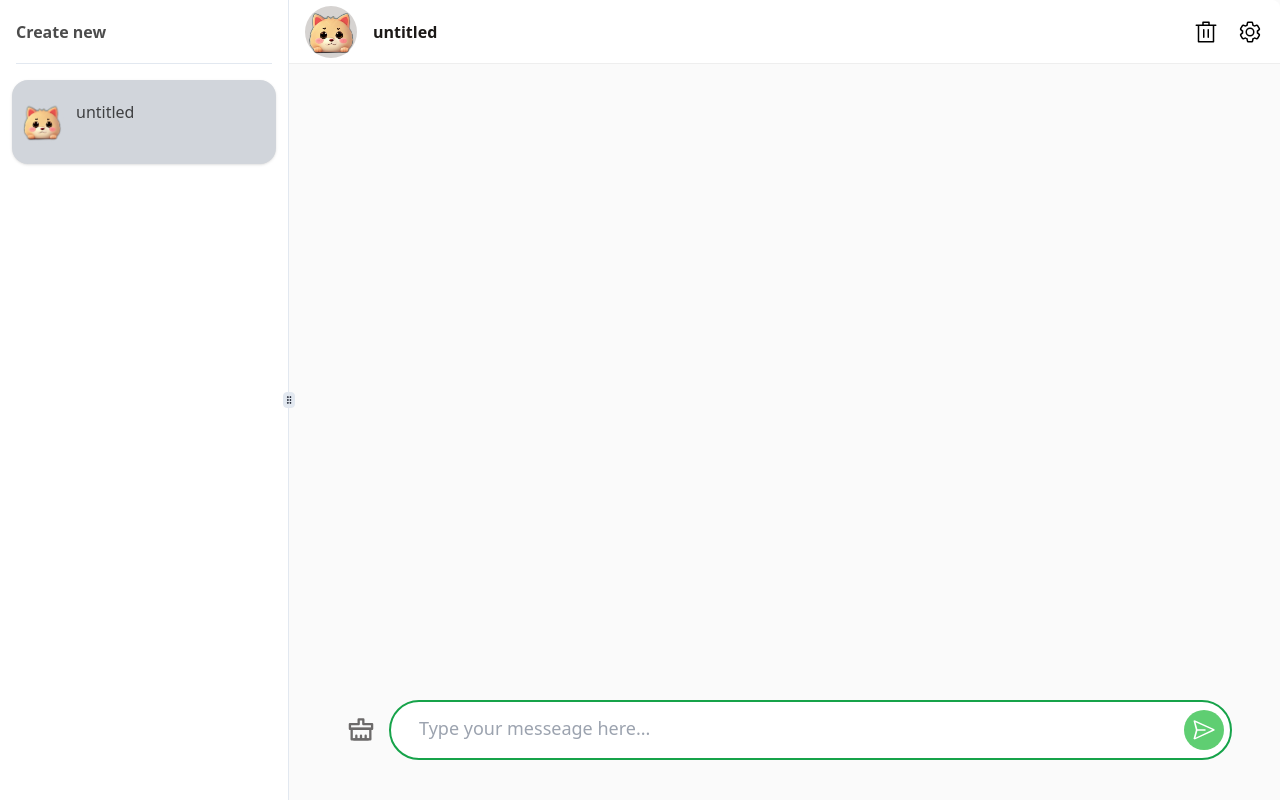
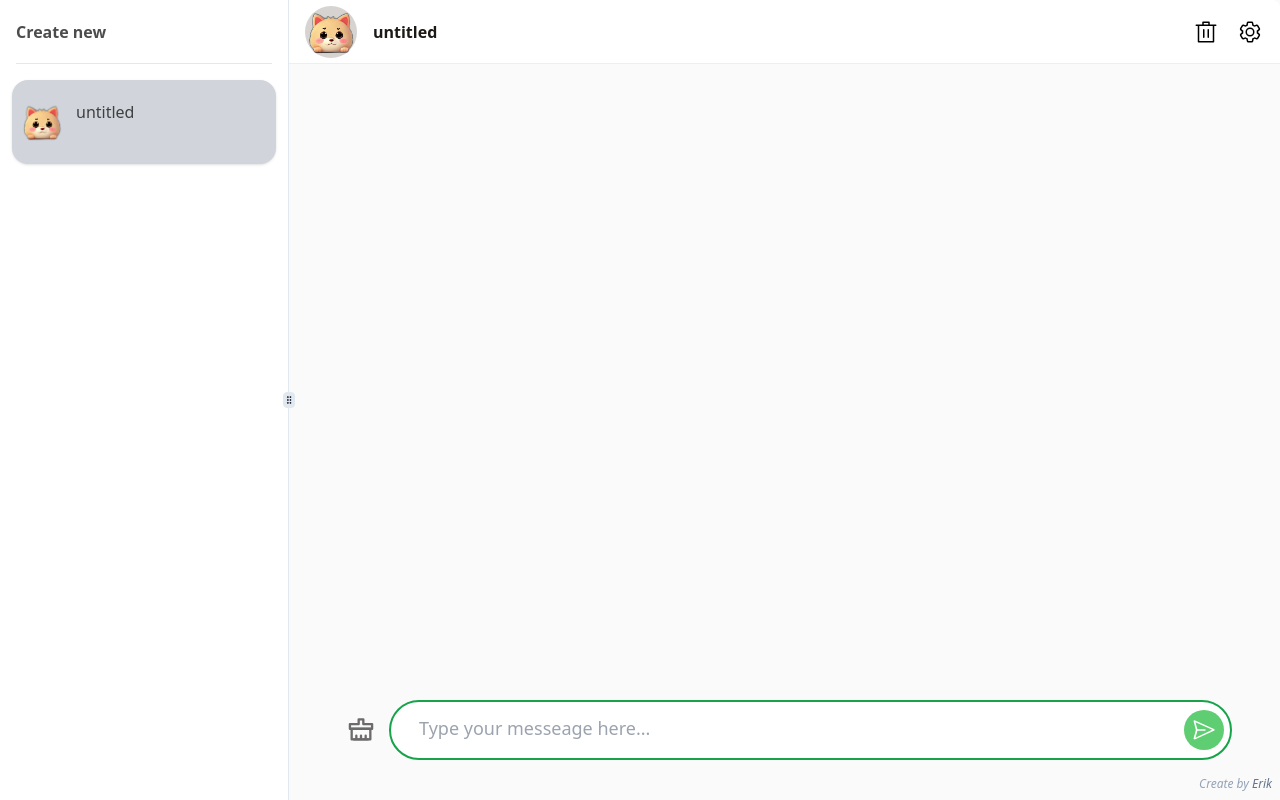
Before and after one commit to loo-y/GeminiChatUp, a Next.js app: page /chat in a window 1280 px wide. Built offline with nearby package versions, Linux system fonts and the light colour scheme.

Commit message:
feat: add CreateBy

```diff
--- a/app/modules/Conversation/Chatbox.tsx
+++ b/app/modules/Conversation/Chatbox.tsx
@@ -49,6 +49,8 @@ const ChatBox = () => {
                 <div className="flex-none title h-16 flex border-b border-[#eee] border-solid rounded-tr-lg bg-white">
                     <div className=" flex flex-row items-center ml-4 w-full"></div>
                 </div>
+
+                <CreateBy />
             </div>
         )
     }
@@ -87,11 +89,23 @@ const ChatBox = () => {
                 {/* <ChatInput conversation={conversation} /> */}
                 {/* <ChatInputWithAttachment conversation={conversation} /> */}
             </div>
+            <CreateBy />
         </div>
     )
 }
 
 export default ChatBox
+
+const CreateBy = () => {
+    return (
+        <div className="absolute bottom-2 right-2 text-xs text-slate-400 italic">
+            Create by{' '}
+            <a className={`text-slate-500`} target="_blank" href="https://github.com/loo-y/GeminiChatUp">
+                Erik
+            </a>
+        </div>
+    )
+}
 
 interface IChatContentProps {
     conversation: IConversation
```
